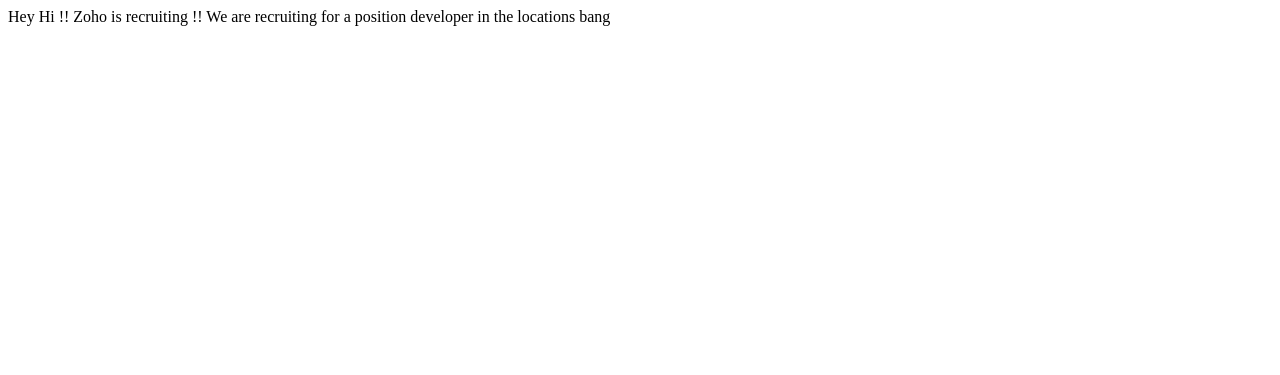
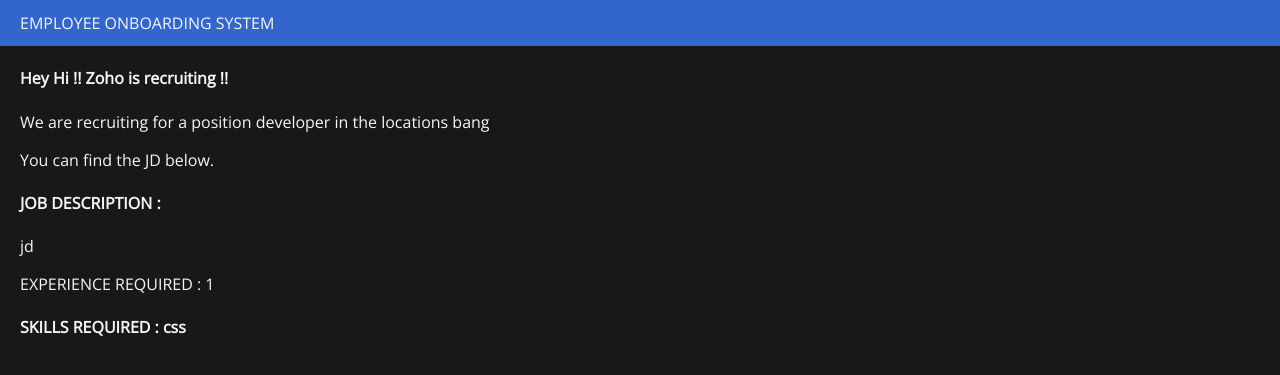
Before and after one commit to SivapriyaJayakumar/EmployeeOnboardingSystem, a Django app: template empapp/templates/job.html in a window 1280 px wide. Shown: the top 375 px of the page. Run offline with Django 4.2, Linux system fonts and the light colour scheme; the template is opened without the code that fills it: values that come from a table or form of the project are taken from there, others are empty; data comes from the database, SQL or seed files in the repository; both versions use the stored data as it was after the commit.

Commit message:
style changed

```diff
--- a/empapp/templates/job.html
+++ b/empapp/templates/job.html
@@ -1,12 +1,31 @@
 <!DOCTYPE html>
 <html lang="en">
+{% load static %}
 <head>
     <meta charset="UTF-8">
     <title>{{job.jobName}}</title>
+    <link rel="preconnect" href="https://fonts.googleapis.com">
+    <link rel="preconnect" href="https://fonts.gstatic.com" crossorigin>
+    <link href="https://fonts.googleapis.com/css2?family=Open+Sans&display=swap" rel="stylesheet">
+    <link rel="stylesheet" href="{% static 'css/job.css' %}?{% now "U" %}">
 </head>
 <body>
-Hey Hi !! {{job.companyName}}  is recruiting !!
-We are recruiting for a position {{job.jobName}} in the locations {{job.jobLocation}}
+<div class="nav">
+    <span id="title">EMPLOYEE ONBOARDING SYSTEM</span>
+</div>
+<div class="jd">
+<h4>Hey Hi !! {{job.companyName}}  is recruiting !! </h4>
+    <p>We are recruiting for a position {{job.jobName}} in the locations {{job.jobLocation}}</p>
+   <p>You can find the JD below. </p>
+    <div>
+    <h4>JOB DESCRIPTION : </h4>
+        <p>{{job.jobDescription}}</p>
+    </div>
+    <p>EXPERIENCE REQUIRED : {{job.experienceRequired}}</p>
+    <div>
+        <h4>SKILLS REQUIRED : {{job.skillsRequired}}</h4>
+    </div>
+</div>
 
 </body>
 </html>
--- a/empapp/templates/login.html
+++ b/empapp/templates/login.html
@@ -8,7 +8,7 @@
     <link rel="preconnect" href="https://fonts.googleapis.com">
     <link rel="preconnect" href="https://fonts.gstatic.com" crossorigin>
     <link href="https://fonts.googleapis.com/css2?family=Open+Sans&display=swap" rel="stylesheet">
-    <link rel="stylesheet" href="{% static 'css/login.css' %}">
+    <link rel="stylesheet" href="{% static 'css/login.css' %}?{% now "U" %}">
 </head>
 <body>
 <div class="logindiv">
--- a/empapp/templates/postedsuccess.html
+++ b/empapp/templates/postedsuccess.html
@@ -7,7 +7,7 @@
     <link rel="preconnect" href="https://fonts.googleapis.com">
     <link rel="preconnect" href="https://fonts.gstatic.com" crossorigin>
     <link href="https://fonts.googleapis.com/css2?family=Open+Sans&display=swap" rel="stylesheet">
-    <link rel="stylesheet" href="{% static 'css/postedsuccess.css' %}">
+    <link rel="stylesheet" href="{% static 'css/postedsuccess.css' %}?{% now "U" %}">
 </head>
 <body>
 <div class="nav">
--- a/empapp/templates/postopenjob.html
+++ b/empapp/templates/postopenjob.html
@@ -7,7 +7,7 @@
     <link rel="preconnect" href="https://fonts.googleapis.com">
     <link rel="preconnect" href="https://fonts.gstatic.com" crossorigin>
     <link href="https://fonts.googleapis.com/css2?family=Open+Sans&display=swap" rel="stylesheet">
-    <link rel="stylesheet" href="{% static 'css/postopenjob.css' %}">
+    <link rel="stylesheet" href="{% static 'css/postopenjob.css' %}?{% now "U" %}">
 </head>
 </head>
 <body>
--- a/static/css/home.css
+++ b/static/css/home.css
@@ -24,6 +24,7 @@
     border-right:2px solid white;
 }
 .linknavitem{
+    color:white;
     text-decoration:none;
 }
 .linknavitem:active,:visited,:hover{
@@ -32,6 +33,11 @@
 .dashboard{
     margin : 20px 16px;
 }
+.empcard{
+
+
+max-width:220px;
+}
 
 h1{
     margin:0
--- a/static/css/job.css
+++ b/static/css/job.css
@@ -0,0 +1,19 @@
+body{
+    font-family: 'Open Sans',
+    sans-serif;
+    background:#18181b;
+    color:#f5f5f4;
+    margin:0;
+}
+.nav{
+    padding:12px;
+    background:#3366cc;
+    margin:0;
+}
+#title{
+    display:inline;
+    padding: 0px 8px ;
+}
+.jd{
+margin : 20px;
+}
```
Also changed, not shown: empapp/templates/home.html (+4 -4 lines), db.sqlite3.
